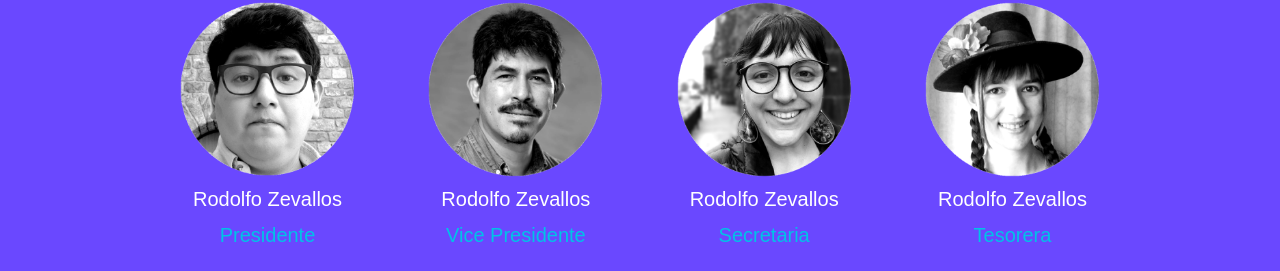
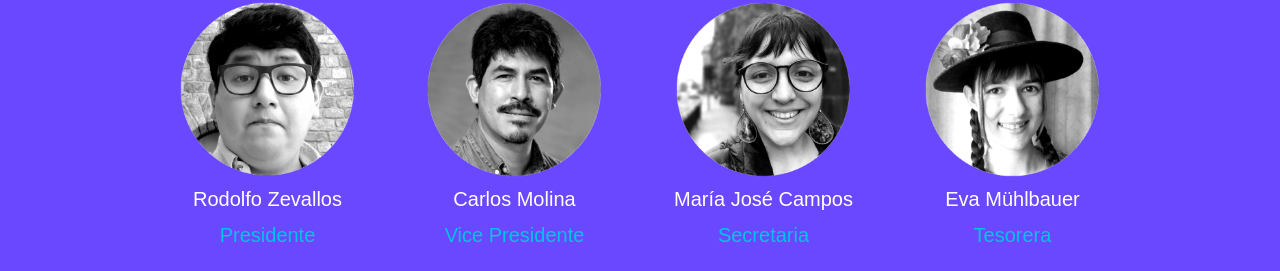
Before and after one commit to Llamacha/Llamacha-Web, a website: page index.html in a window 1280 px wide. Shown: the part 3133-3404 px from the top of the page. Drawn offline with Linux system fonts and the light colour scheme; files whose address does not match are found by name; a web font is replaced by a local one.

Commit message:
Update index.html

```diff
--- a/index.html
+++ b/index.html
@@ -145,17 +145,17 @@
           </div>
           <div>
             <img src="./images/carlos.png" alt="" />
-            <p>Rodolfo Zevallos</p>
+            <p>Carlos Molina</p>
             <p><span t="Vice President">Vice Presidente</span></p>
           </div>
           <div>
             <img src="./images/mj.png" alt="" />
-            <p>Rodolfo Zevallos</p>
+            <p>María José Campos</p>
             <p><span t="Secretary">Secretaria</span></p>
           </div>
           <div>
             <img src="./images/eva.png" alt="" t="Treasurer" />
-            <p>Rodolfo Zevallos</p>
+            <p>Eva Mühlbauer</p>
             <p><span>Tesorera</span></p>
           </div>
         </div>
```
